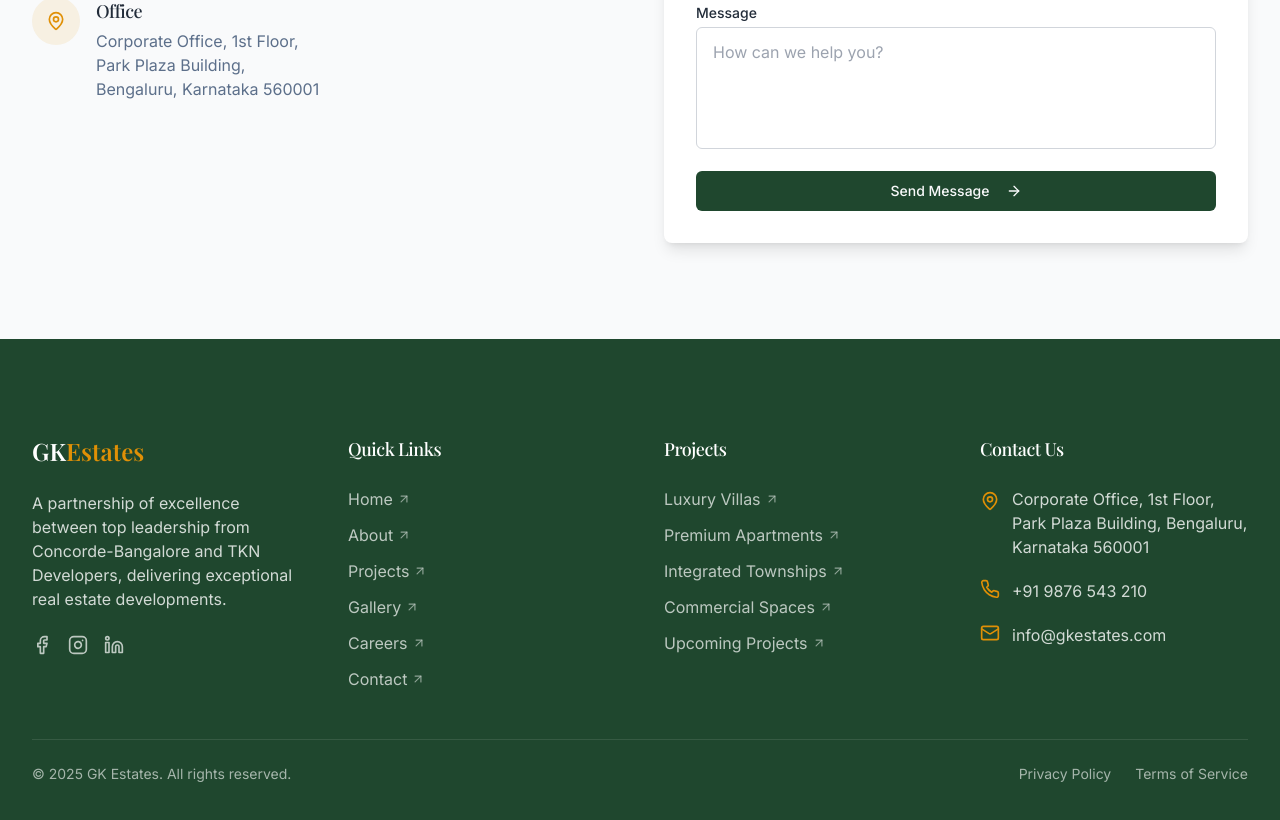
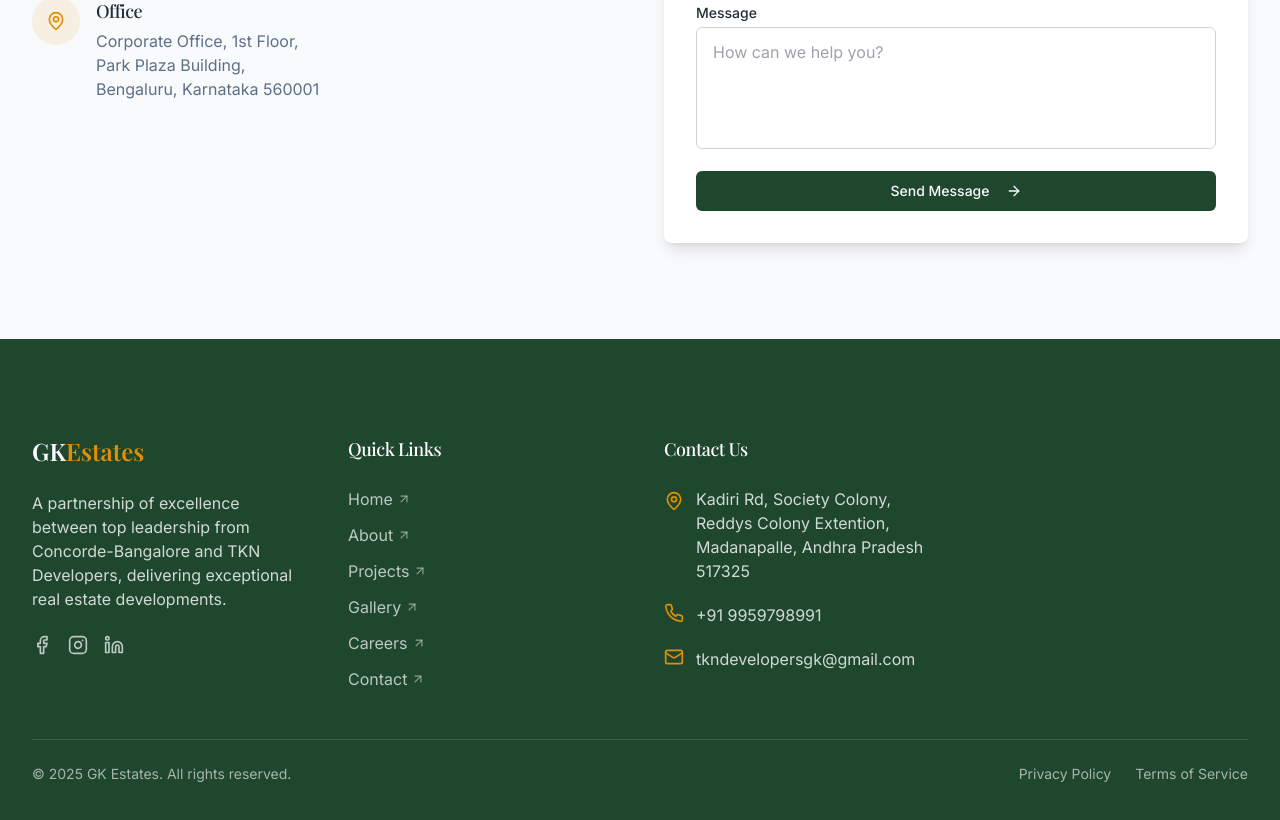
Before and after one commit to EswarReddyPrasad/gk-estate-portal, a React (Vite) app: page / in a window 1280 px wide. Shown: the part 4759-5579 px from the top of the page. Built offline with nearby package versions, Linux system fonts and the light colour scheme.

Commit message:
Visual edit in Lovable
Edited UI in Lovable

```diff
--- a/src/components/Footer.tsx
+++ b/src/components/Footer.tsx
@@ -1,12 +1,8 @@
-
 import { Link } from "react-router-dom";
 import { Mail, Phone, MapPin, ArrowUpRight, Facebook, Instagram, Linkedin } from "lucide-react";
-
 const Footer = () => {
   const currentYear = new Date().getFullYear();
-
-  return (
-    <footer className="bg-primary text-white">
+  return <footer className="bg-primary text-white">
       <div className="container-custom mx-auto section-padding">
         <div className="grid grid-cols-1 md:grid-cols-2 lg:grid-cols-4 gap-12">
           {/* Company Info */}
@@ -36,31 +32,17 @@ const Footer = () => {
           <div>
             <h3 className="text-lg font-medium mb-6">Quick Links</h3>
             <ul className="space-y-3">
-              {["Home", "About", "Projects", "Gallery", "Careers", "Contact"].map((item) => (
-                <li key={item}>
+              {["Home", "About", "Projects", "Gallery", "Careers", "Contact"].map(item => <li key={item}>
                   <Link to={`/${item.toLowerCase()}`} className="text-white/70 hover:text-secondary transition-colors flex items-center gap-1">
                     {item}
                     <ArrowUpRight size={14} className="opacity-70" />
                   </Link>
-                </li>
-              ))}
+                </li>)}
             </ul>
           </div>
 
           {/* Projects */}
-          <div>
-            <h3 className="text-lg font-medium mb-6">Projects</h3>
-            <ul className="space-y-3">
-              {["Luxury Villas", "Premium Apartments", "Integrated Townships", "Commercial Spaces", "Upcoming Projects"].map((item) => (
-                <li key={item}>
-                  <Link to="/projects" className="text-white/70 hover:text-secondary transition-colors flex items-center gap-1">
-                    {item}
-                    <ArrowUpRight size={14} className="opacity-70" />
-                  </Link>
-                </li>
-              ))}
-            </ul>
-          </div>
+
 
           {/* Contact Info */}
           <div>
@@ -68,21 +50,15 @@ const Footer = () => {
             <ul className="space-y-5">
               <li className="flex gap-3">
                 <MapPin size={20} className="text-secondary shrink-0 mt-1" />
-                <span className="text-white/80">
-                  Corporate Office, 1st Floor, Park Plaza Building, Bengaluru, Karnataka 560001
-                </span>
+                <span className="text-white/80">Kadiri Rd, Society Colony, Reddys Colony Extention, Madanapalle, Andhra Pradesh 517325</span>
               </li>
               <li className="flex gap-3">
                 <Phone size={20} className="text-secondary shrink-0" />
-                <a href="tel:+919876543210" className="text-white/80 hover:text-white">
-                  +91 9876 543 210
-                </a>
+                <a href="tel:+919876543210" className="text-white/80 hover:text-white">+91 9959798991</a>
               </li>
               <li className="flex gap-3">
                 <Mail size={20} className="text-secondary shrink-0" />
-                <a href="mailto:info@gkestates.com" className="text-white/80 hover:text-white">
-                  info@gkestates.com
-                </a>
+                <a href="mailto:info@gkestates.com" className="text-white/80 hover:text-white">tkndevelopersgk@gmail.com</a>
               </li>
             </ul>
           </div>
@@ -102,8 +78,6 @@ const Footer = () => {
           </div>
         </div>
       </div>
-    </footer>
-  );
+    </footer>;
 };
-
 export default Footer;
```
